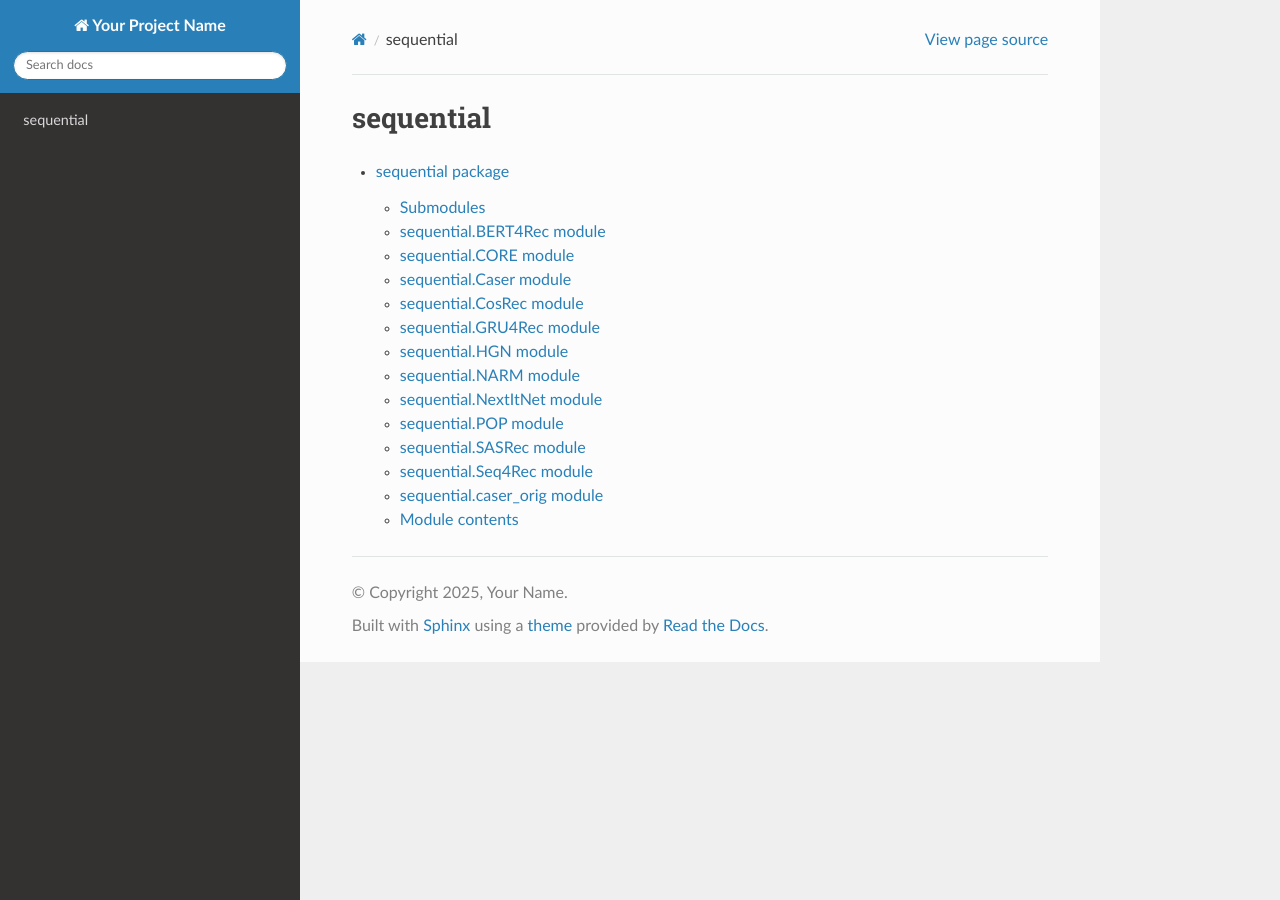
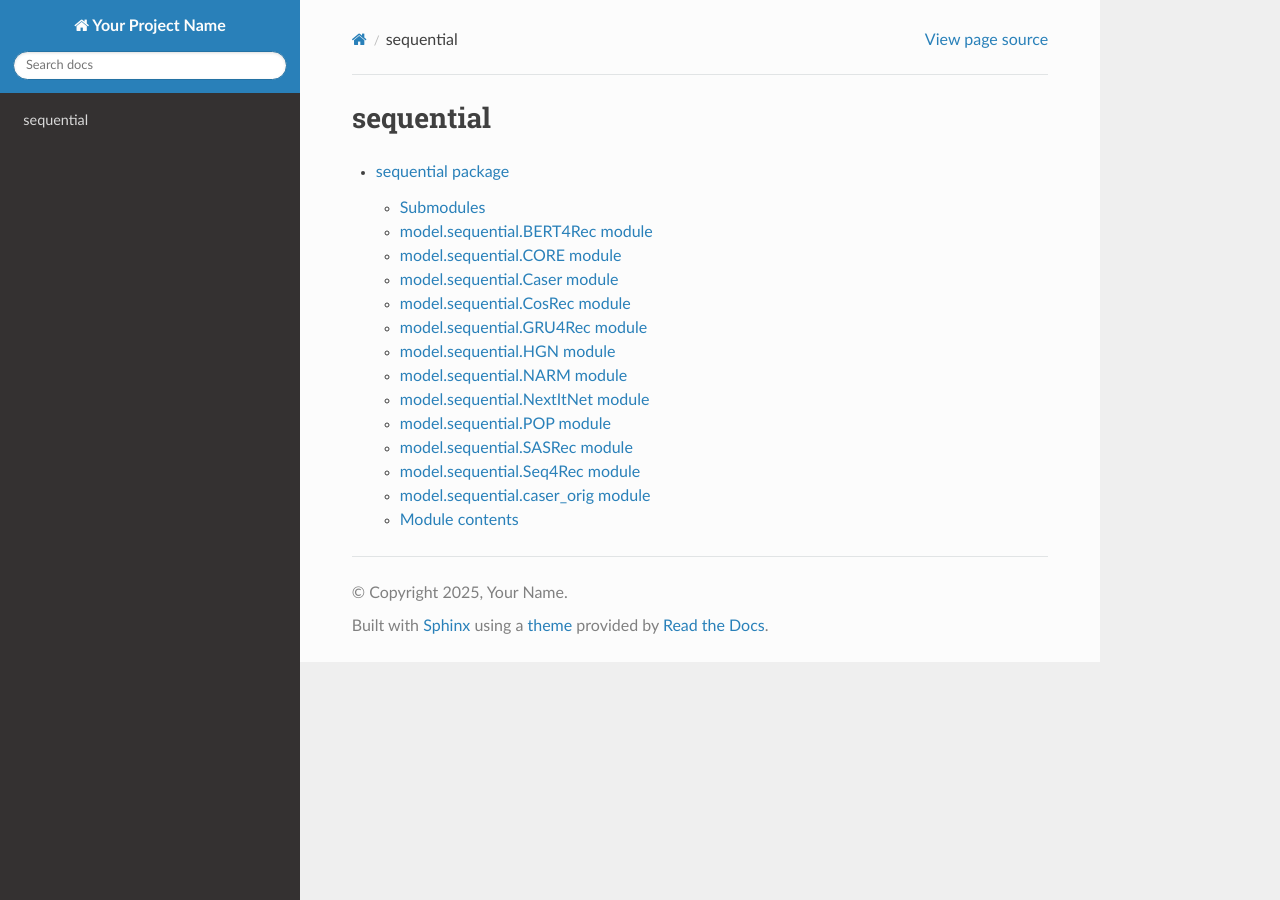
Before and after one commit to FilippoBetello/Pippo, a Sphinx documentation site: the page built from docs/modules.rst, in a window 1280 px wide. Built offline with Sphinx 7.4.7 and the Read the Docs theme 3.1.0, drawn with Linux system fonts in a browser that asks for light colours; pages that are not in the unit, such as notebooks, are missing from menus.

Commit message:
Update sequential.rst

```diff
--- a/docs/sequential.rst
+++ b/docs/sequential.rst
@@ -4,98 +4,98 @@ sequential package
 Submodules
 ----------
 
-sequential.BERT4Rec module
+model.sequential.BERT4Rec module
 --------------------------
 
-.. automodule:: sequential.BERT4Rec
+.. automodule:: model.sequential.BERT4Rec
    :members:
    :undoc-members:
    :show-inheritance:
 
-sequential.CORE module
+model.sequential.CORE module
 ----------------------
 
-.. automodule:: sequential.CORE
+.. automodule:: model.sequential.BERT4Rec
    :members:
    :undoc-members:
    :show-inheritance:
 
-sequential.Caser module
+model.sequential.Caser module
 -----------------------
 
-.. automodule:: sequential.Caser
+.. automodule:: model.sequential.BERT4Rec
    :members:
    :undoc-members:
    :show-inheritance:
 
-sequential.CosRec module
+model.sequential.CosRec module
 ------------------------
 
-.. automodule:: sequential.CosRec
+.. automodule:: model.sequential.CosRec
    :members:
    :undoc-members:
    :show-inheritance:
 
-sequential.GRU4Rec module
+model.sequential.GRU4Rec module
 -------------------------
 
-.. automodule:: sequential.GRU4Rec
+.. automodule:: model.sequential.GRU4Rec
    :members:
    :undoc-members:
    :show-inheritance:
 
-sequential.HGN module
+model.sequential.HGN module
 ---------------------
 
-.. automodule:: sequential.HGN
+.. automodule:: model.sequential.HGN
    :members:
    :undoc-members:
    :show-inheritance:
 
-sequential.NARM module
+model.sequential.NARM module
 ----------------------
 
-.. automodule:: sequential.NARM
+.. automodule:: model.sequential.NARM
    :members:
    :undoc-members:
    :show-inheritance:
 
-sequential.NextItNet module
+model.sequential.NextItNet module
 ---------------------------
 
-.. automodule:: sequential.NextItNet
+.. automodule:: model.sequential.NextItNet
    :members:
    :undoc-members:
    :show-inheritance:
 
-sequential.POP module
+model.sequential.POP module
 ---------------------
 
-.. automodule:: sequential.POP
+.. automodule:: model.sequential.POP
    :members:
    :undoc-members:
    :show-inheritance:
 
-sequential.SASRec module
+model.sequential.SASRec module
 ------------------------
 
-.. automodule:: sequential.SASRec
+.. automodule:: model.sequential.SASRec
    :members:
    :undoc-members:
    :show-inheritance:
 
-sequential.Seq4Rec module
+model.sequential.Seq4Rec module
 -------------------------
 
-.. automodule:: sequential.Seq4Rec
+.. automodule:: model.sequential.Seq4Rec
    :members:
    :undoc-members:
    :show-inheritance:
 
-sequential.caser\_orig module
+model.sequential.caser\_orig module
 -----------------------------
 
-.. automodule:: sequential.caser_orig
+.. automodule:: model.sequential.caser_orig
    :members:
    :undoc-members:
    :show-inheritance:
```
